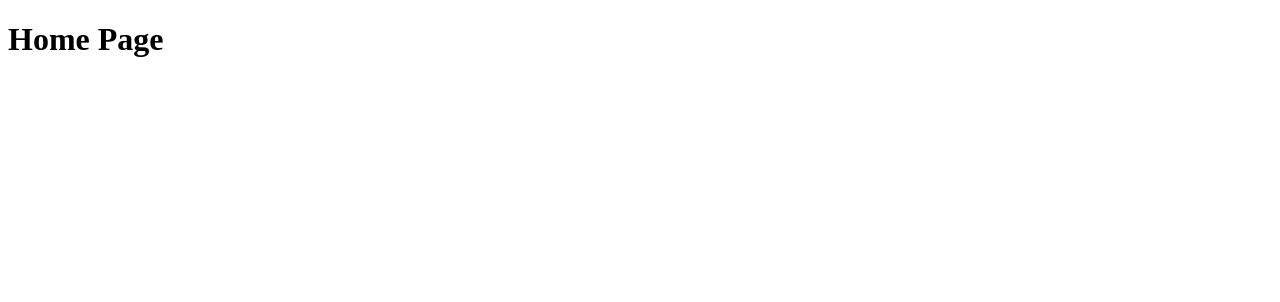
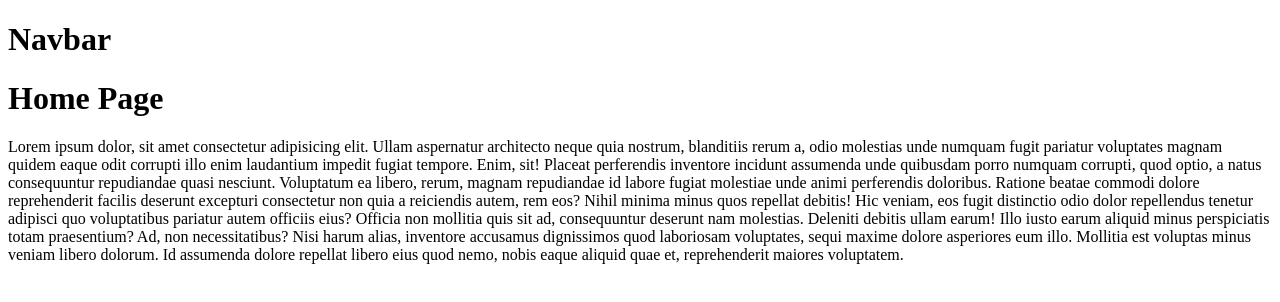
Before and after one commit to Albertinou/react-eshop, a React (Vite) app: page / in a window 1280 px wide. Shown: the top 302 px of the page. Built offline with nearby package versions, Linux system fonts and the light colour scheme.

Commit message:
added new componnents

```diff
--- /dev/null
+++ b/src/components/navbar/Navbar.jsx
@@ -0,0 +1,5 @@
+function Navbar() {
+  return <h1>Navbar</h1>;
+}
+
+export default Navbar;
--- a/src/pages/Home.jsx
+++ b/src/pages/Home.jsx
@@ -1,5 +1,33 @@
+import Navbar from '../components/navbar/Navbar';
+
 function Home() {
-  return <h1>Home Page</h1>;
+  return (
+    <>
+      <Navbar />
+      <h1>Home Page</h1>
+      <p>
+        Lorem ipsum dolor, sit amet consectetur adipisicing elit. Ullam
+        aspernatur architecto neque quia nostrum, blanditiis rerum a, odio
+        molestias unde numquam fugit pariatur voluptates magnam quidem eaque
+        odit corrupti illo enim laudantium impedit fugiat tempore. Enim, sit!
+        Placeat perferendis inventore incidunt assumenda unde quibusdam porro
+        numquam corrupti, quod optio, a natus consequuntur repudiandae quasi
+        nesciunt. Voluptatum ea libero, rerum, magnam repudiandae id labore
+        fugiat molestiae unde animi perferendis doloribus. Ratione beatae
+        commodi dolore reprehenderit facilis deserunt excepturi consectetur non
+        quia a reiciendis autem, rem eos? Nihil minima minus quos repellat
+        debitis! Hic veniam, eos fugit distinctio odio dolor repellendus tenetur
+        adipisci quo voluptatibus pariatur autem officiis eius? Officia non
+        mollitia quis sit ad, consequuntur deserunt nam molestias. Deleniti
+        debitis ullam earum! Illo iusto earum aliquid minus perspiciatis totam
+        praesentium? Ad, non necessitatibus? Nisi harum alias, inventore
+        accusamus dignissimos quod laboriosam voluptates, sequi maxime dolore
+        asperiores eum illo. Mollitia est voluptas minus veniam libero dolorum.
+        Id assumenda dolore repellat libero eius quod nemo, nobis eaque aliquid
+        quae et, reprehenderit maiores voluptatem.
+      </p>
+    </>
+  );
 }
 
 // eslint-disable-next-line prettier/prettier
```
Also changed, not shown: src/components/footer/Footer.jsx (added), src/components/footer/Footer.scss (added), src/components/hero/HeroSection.jsx (added), src/components/hero/HeroSection.scss (added), src/components/navbar/Navbar.scss (added).
